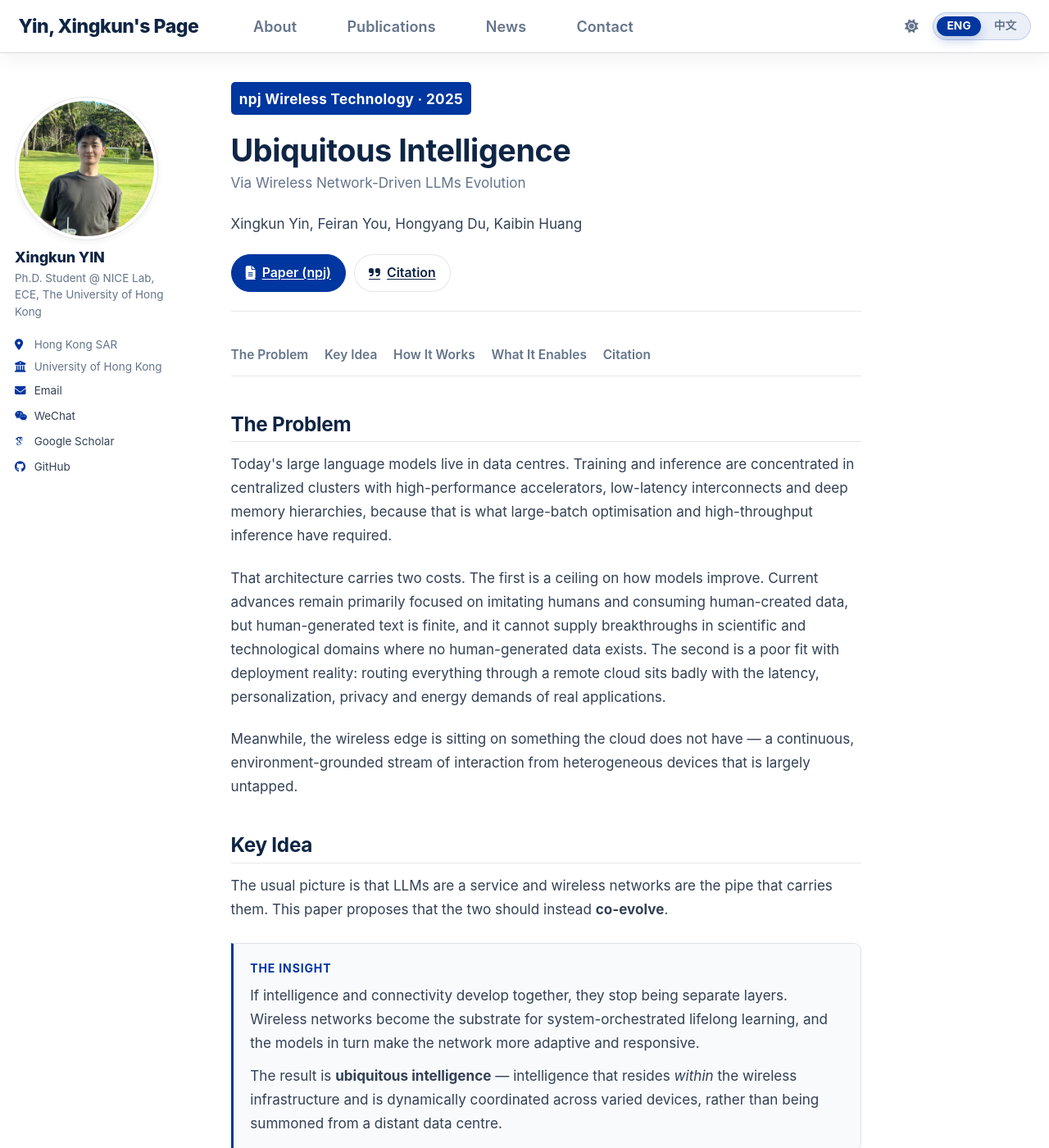
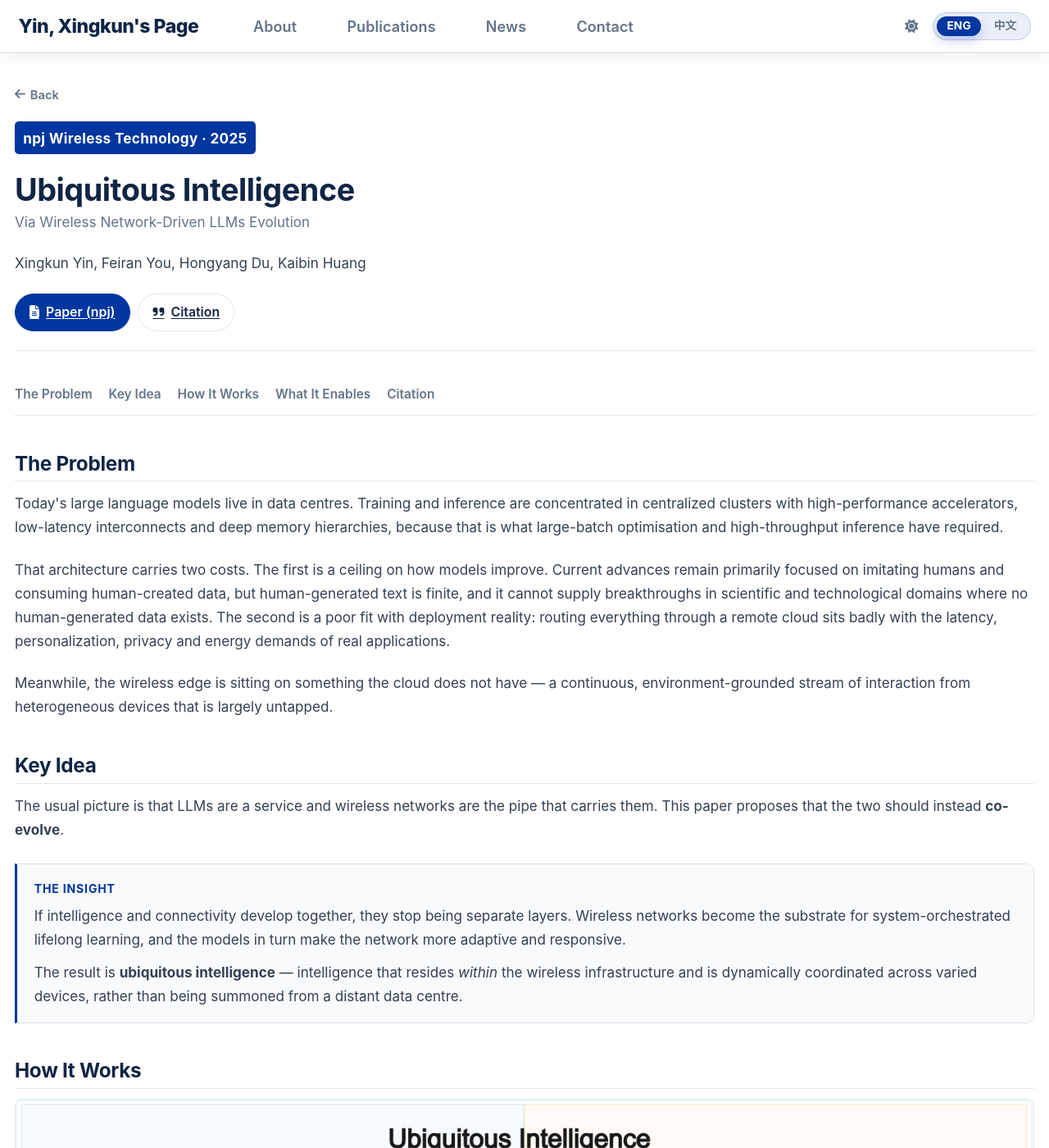
Before and after one commit to troyyxk/troyyxk.github.io, a Jekyll site: the page built from _publications/2025-01-01-ubiquitous-intelligence.md, in a window 1280 px wide and 1400 px high. Shown: the whole window at 82% size. Built offline with Jekyll 4.4.1, drawn with Linux system fonts in a browser that asks for light colours; some web fonts are replaced; a script bundle is joined from its source files by our own code; library files that are not in the unit come from our copies; comment, search, counter and statistics services are not loaded.

Commit message:
Give publication pages the full column, with one way back
A publication page is a project page for the paper, but it kept the profile
sidebar and the theme's 10-of-12 column with a two-column suffix, so the text
sat in a narrow strip with empty gutters on both sides. Publications no longer
render the sidebar (author_profile: false in the collection defaults), the page
column fills the shell, and the freed top-left corner carries a single Back
link that returns through the browser history and falls back to the publication
list when the page was opened directly.

```diff
--- a/_config.yml
+++ b/_config.yml
@@ -302,7 +302,9 @@ defaults:
       type: publications
     values:
       layout: single
-      author_profile: true
+      # A publication page is a project page for the paper: no profile sidebar,
+      # so the paper itself gets the full column (see _sass/layout/_paper.scss).
+      author_profile: false
       share: true
       comments: true
   # _portfolio
--- a/_layouts/single.html
+++ b/_layouts/single.html
@@ -24,6 +24,17 @@ layout: default
     {% if page.modified %}<meta itemprop="dateModified" content="{{ page.modified | date: "%B %d, %Y" }}">{% endif %}
 
     <div class="page__inner-wrap">
+      {% comment %}
+        A publication page drops the sidebar, so it opens with a single way
+        back: the browser history when there is one, the publication list
+        otherwise (see site-ui.js).
+      {% endcomment %}
+      {% if page.collection == 'publications' %}
+        <a class="paper-back" href="{{ base_path }}/publications/" data-back>
+          <i class="fa-solid fa-arrow-left" aria-hidden="true"></i>
+          <span class="lang-en lang-inline">Back</span><span class="lang-zh lang-inline">返回</span>
+        </a>
+      {% endif %}
       {% unless page.header.overlay_color or page.header.overlay_image %}
         <header>
           {% if page.title %}<h1 class="page__title" itemprop="headline">{{ page.title | markdownify | remove: "<p>" | remove: "</p>" }}</h1>{% endif %}
--- a/_sass/layout/_paper.scss
+++ b/_sass/layout/_paper.scss
@@ -8,6 +8,36 @@
    The hero carries all of that, so drop the duplicate. */
 .page__inner-wrap:has(.paper-hero) > header {
   display: none;
+}
+
+/* A publication page has no profile sidebar (see _config.yml): the paper is the
+   page. Nothing has to sit beside the column any more, so it takes the whole
+   shell instead of the theme's 10-of-12 span with a right-hand suffix, which
+   left a wide empty gutter on the right. */
+#main:has(.paper-hero) .page {
+  width: 100%;
+  float: none;
+  padding-left: 0;
+  padding-right: 0;
+}
+
+/* One way back, top-left, where the sidebar used to start. The arrow is the
+   icon; the label follows the language switch. */
+.paper-back {
+  display: inline-flex;
+  align-items: center;
+  gap: 0.4em;
+  margin: 0 0 1.2rem;
+  font-size: 0.82rem;
+  font-weight: 600;
+  color: var(--rs-muted);
+  text-decoration: none;
+}
+
+.paper-back:hover,
+.paper-back:focus {
+  color: var(--rs-accent);
+  text-decoration: none;
 }
 
 .paper-hero {
--- a/assets/js/site-ui.js
+++ b/assets/js/site-ui.js
@@ -38,6 +38,35 @@
           openPanel(toggle, panel);
         } else {
           closePanel(toggle, panel);
+        }
+      });
+    });
+  }
+
+  if (document.readyState === 'loading') {
+    document.addEventListener('DOMContentLoaded', init);
+  } else {
+    init();
+  }
+})();
+
+/* ==========================================================================
+   Back links
+   --------------------------------------------------------------------------
+   A publication page opens with a single "Back" link. It returns to whatever
+   the reader came from when there is a history to go back to, and falls back
+   to its href (the publication list) when the page was opened directly.
+   ========================================================================== */
+
+(function () {
+  function init() {
+    var links = document.querySelectorAll('[data-back]');
+
+    Array.prototype.forEach.call(links, function (link) {
+      link.addEventListener('click', function (event) {
+        if (window.history.length > 1) {
+          event.preventDefault();
+          window.history.back();
         }
       });
     });
```
